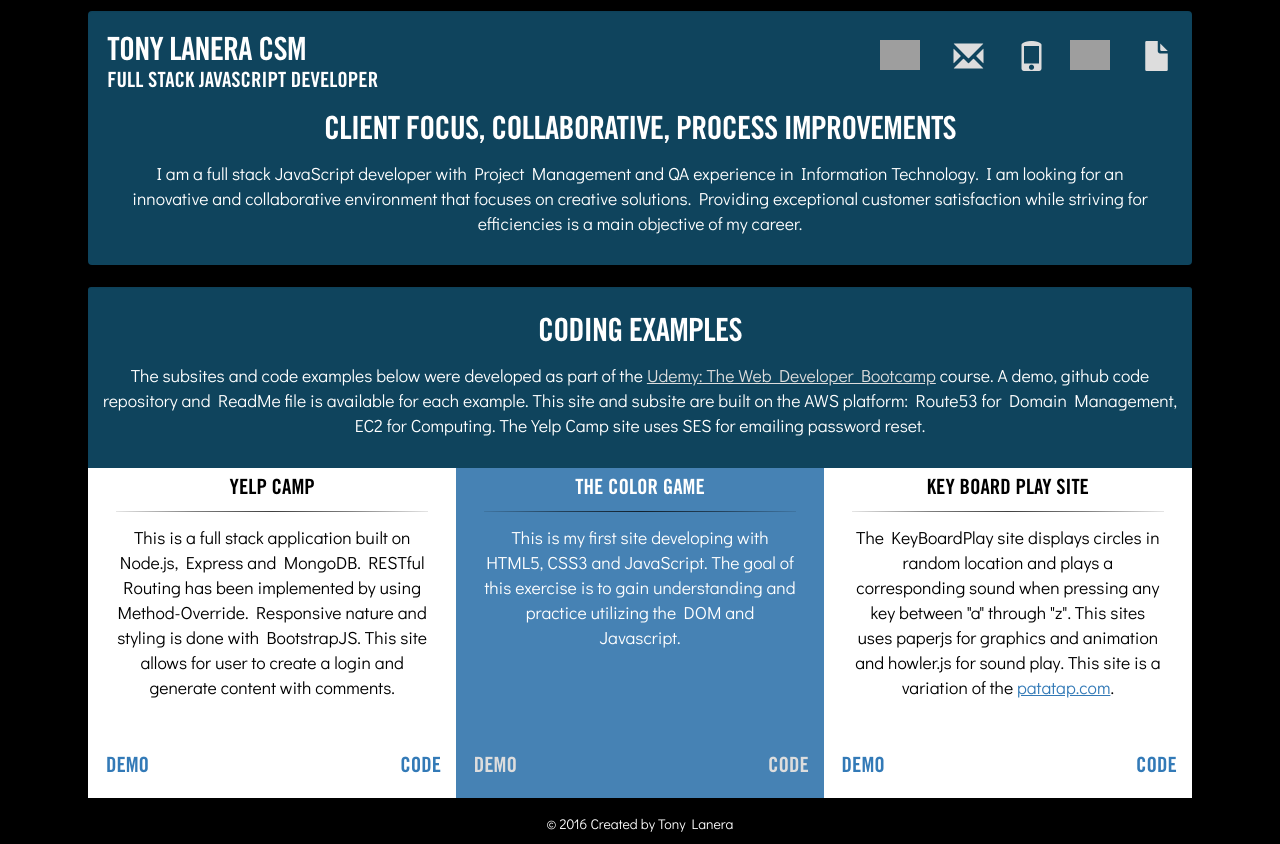
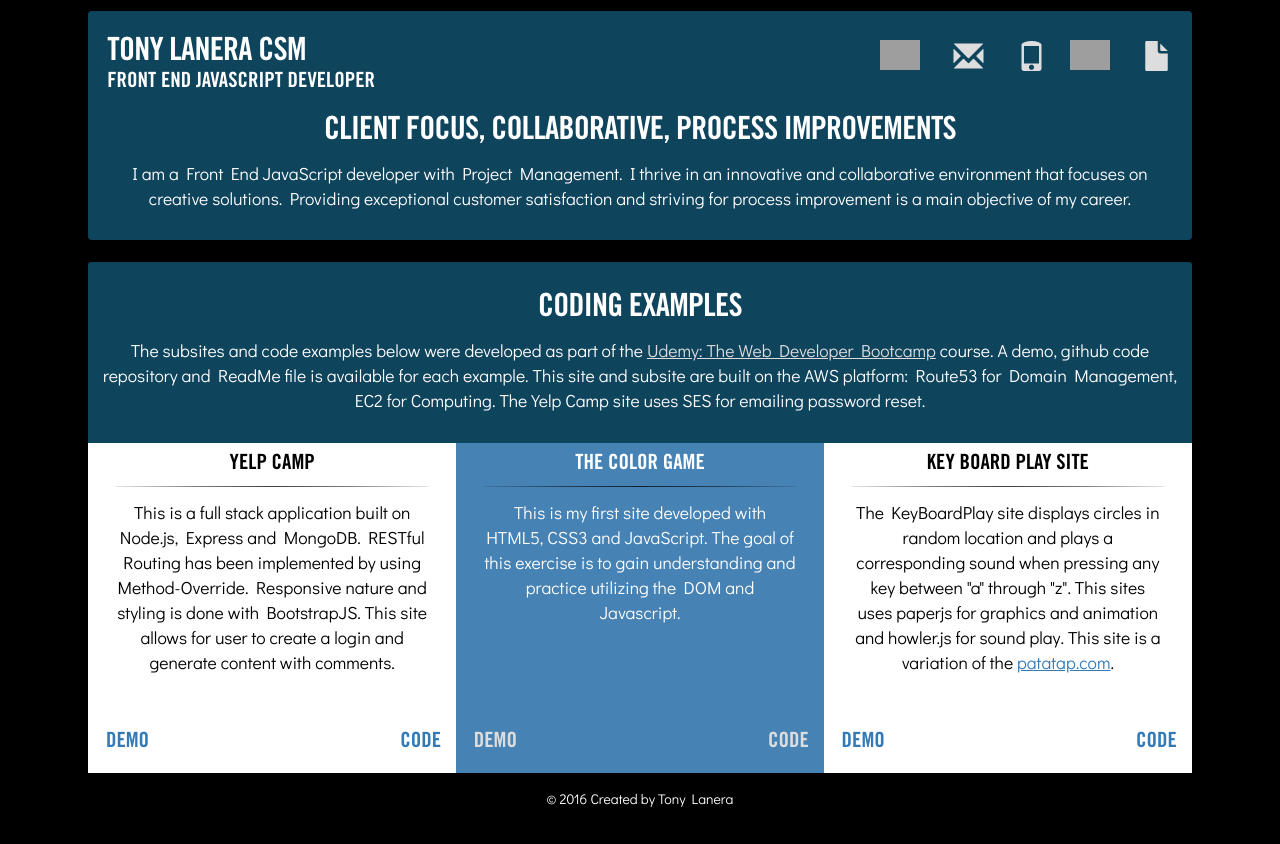
Before and after one commit to alkitony/mainSite, a plain HTML site: page index.html in a window 1280 px wide. After the commit the page ends 819 px from the top, so only its background shows below. Drawn offline with nearby package versions, Linux system fonts and the light colour scheme; grey boxes are pictures that could not be loaded.

Commit message:
Minor changed to main page and resume

```diff
--- a/index.html
+++ b/index.html
@@ -28,7 +28,7 @@
                 <div class="col-md-6 col-xs-12">
                    <div class="heading">
                        <h1>Tony Lanera CSM</h1>
-                       <h2>Full Stack JavaScript Developer</h2>
+                       <h2>Front End JavaScript Developer</h2>
                     </div>
                 </div>
                 <div class="col-md-6 col-xs-12">
@@ -46,9 +46,7 @@
             <h3>Client Focus, Collaborative, Process Improvements</h3>
             <div>
                <p>
-                  I am a full stack JavaScript developer with Project Management and QA experience in Information Technology.
-                  I am looking for an innovative and collaborative environment that focuses on creative solutions.
-                  Providing exceptional customer satisfaction while striving for efficiencies is a main objective of my career.
+                  I am a Front End JavaScript developer with Project Management. I thrive in an innovative and collaborative environment that focuses on creative solutions. Providing exceptional customer satisfaction and striving for process improvement is a main objective of my career.
                </p>
             </div>
          </div>
@@ -84,7 +82,7 @@
                      <h4>The Color Game</h4>
                      <hr>
                      <p>
-                        This is my first site developing with HTML5, CSS3 and JavaScript.
+                        This is my first site developed with HTML5, CSS3 and JavaScript.
                         The goal of this exercise is to gain understanding and practice utilizing the DOM and Javascript.
                      </p>
                      <div class="move-bottom-size">
```
Also changed, not shown: 1 other file.
